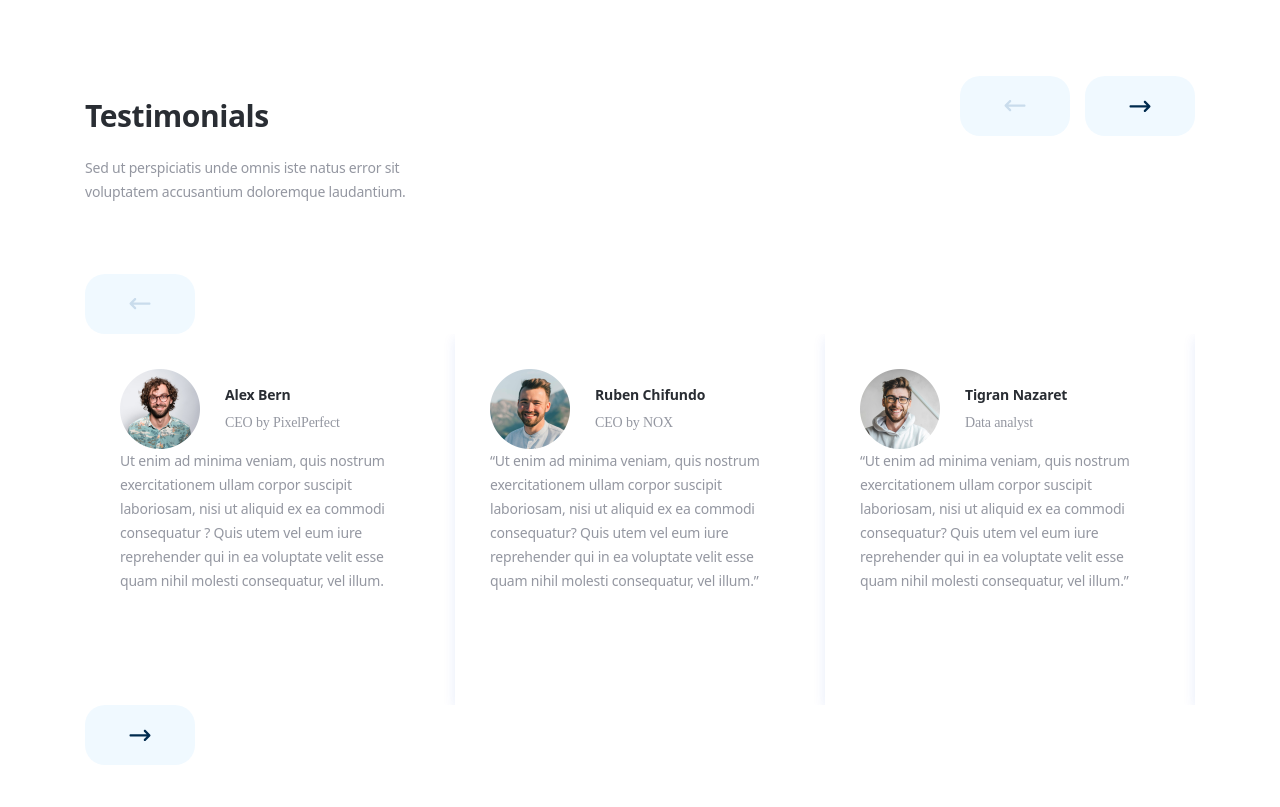
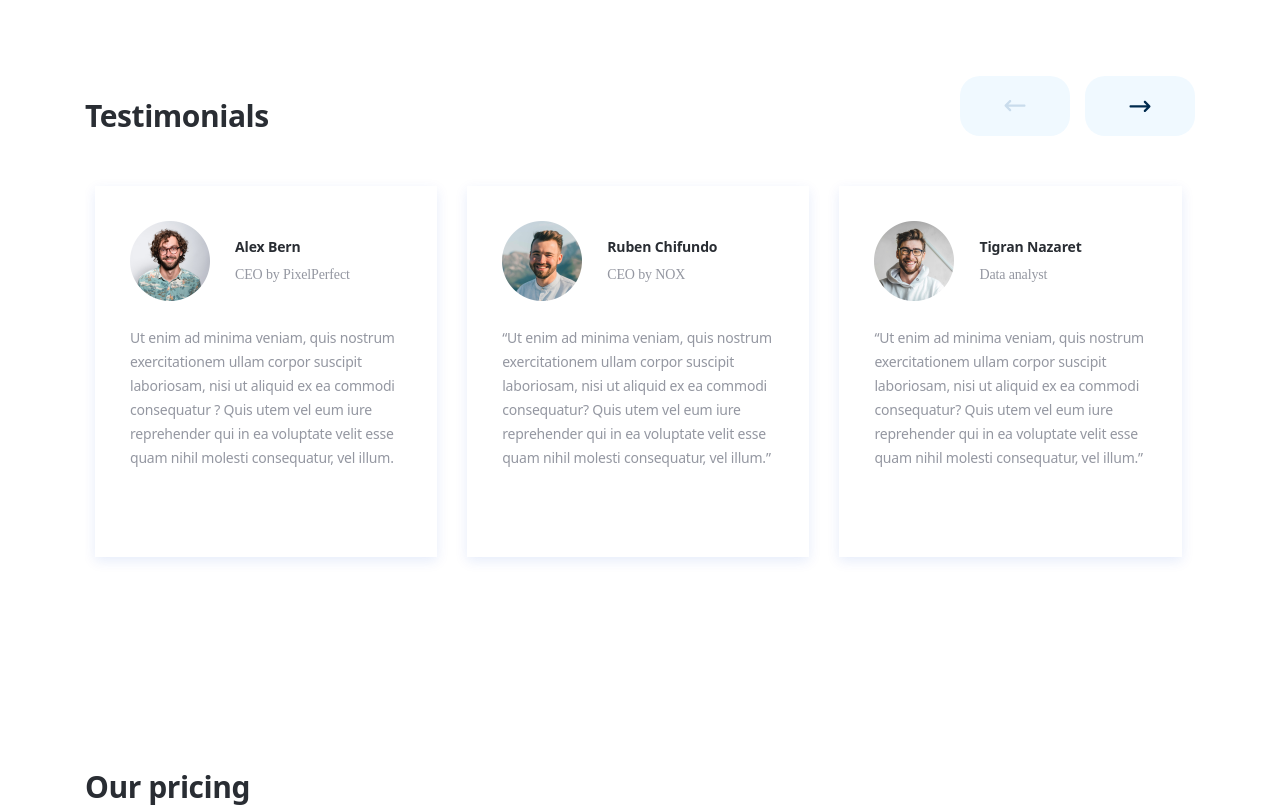
Before and after one commit to Andrei-P47/self-app, a Next.js app: page / in a window 1280 px wide. Shown: the part 3560-4367 px from the top of the page. Built offline with nearby package versions, Linux system fonts and the light colour scheme.

Commit message:
add slider for testimonials component

```diff
--- a/src/components/OurBlogBlock/index.tsx
+++ b/src/components/OurBlogBlock/index.tsx
@@ -45,7 +45,7 @@ const OurBlogBlock: NextPage = () => {
                             </ButtonNext>
                         </div>
                     </div>
-                    <div className="w-full relative  items-center justify-center">
+                    <div className="w-full relative items-center justify-center">
                         <Slider>
                             <div id="slider" className="h-full xs:h-[482px] flex flex-col xs:flex-row items-start gap-[20px] xs:gap-[20px] transition ease-out duration-700">
                                 {TestimonialsCards.map(({ id,icon,date, title, description}, index) => {
--- a/src/components/TestimonialsBlock/index.tsx
+++ b/src/components/TestimonialsBlock/index.tsx
@@ -1,52 +1,28 @@
 import type { NextPage } from 'next'
 import Image from "next/image";
+
+
+import { CarouselProvider, Slider, Slide, ButtonBack, ButtonNext } from 'pure-react-carousel';
+import "pure-react-carousel/dist/react-carousel.es.css";
 
 import {TestimonialsCards} from "../../constants/testimonialsBlock.constants";
 import {useMediaQuery} from "../useMediaQuery";
 import {useRouter} from "next/router";
-import Slider from "react-slick";
-
-function SampleNextArrow(props:any) {
-    const { onClick } = props;
-    return (
-        <button className="flex py-[8px] xs:py-[15px] px-[12px] xs:px-[40px] bg-tertiary rounded-[14px] xs:rounded-[20px] next" id="next" onClick={onClick}>
-            <svg width="30" height="30" viewBox="0 0 30 30" fill="none" xmlns="http://www.w3.org/2000/svg">
-                <path d="M25.5 15.375C25.5003 15.2058 25.4631 15.0387 25.391 14.8856C25.3189 14.7326 25.2137 14.5974 25.083 14.49L20.664 10.08C20.4531 9.86932 20.1671 9.75098 19.869 9.75098C19.5709 9.75098 19.2849 9.86932 19.074 10.08C18.9698 10.1842 18.8871 10.3079 18.8307 10.444C18.7743 10.5802 18.7452 10.7261 18.7452 10.8735C18.7452 11.0209 18.7743 11.1668 18.8307 11.3029C18.8871 11.4391 18.9698 11.5628 19.074 11.667L21.651 14.25L5.625 14.25C5.32663 14.25 5.04048 14.3685 4.8295 14.5795C4.61853 14.7905 4.5 15.0766 4.5 15.375C4.5 15.6734 4.61853 15.9595 4.8295 16.1705C5.04048 16.3815 5.32663 16.5 5.625 16.5L21.666 16.5L19.0665 19.083C18.9621 19.1872 18.8792 19.311 18.8226 19.4473C18.7661 19.5836 18.737 19.7297 18.737 19.8772C18.737 20.0248 18.7661 20.1709 18.8226 20.3072C18.8792 20.4435 18.9621 20.5673 19.0665 20.6715C19.171 20.776 19.295 20.859 19.4316 20.9155C19.5681 20.9721 19.7145 21.0013 19.8622 21.0013C20.01 21.0013 20.1564 20.9721 20.2929 20.9155C20.4295 20.859 20.5535 20.776 20.658 20.6715L25.17 16.1655C25.2753 16.0627 25.3588 15.9397 25.4155 15.8038C25.4722 15.668 25.5009 15.5222 25.5 15.375Z"
-                      fill="#002B4E"/>
-            </svg>
-        </button>
-    );
-}
-
-function SamplePrevArrow(props: any) {
-    const { onClick } = props;
-    return (
-        <button className="flex py-[8px] xs:py-[15px] px-[12px] xs:px-[40px] bg-tertiary rounded-[14px] xs:rounded-[20px] rotate-180 prev" id="prev" onClick={onClick}>
-            <svg width="30" height="30" viewBox="0 0 30 30" fill="none" xmlns="http://www.w3.org/2000/svg">
-                <path d="M25.5 15.375C25.5003 15.2058 25.4631 15.0387 25.391 14.8856C25.3189 14.7326 25.2137 14.5974 25.083 14.49L20.664 10.08C20.4531 9.86932 20.1671 9.75098 19.869 9.75098C19.5709 9.75098 19.2849 9.86932 19.074 10.08C18.9698 10.1842 18.8871 10.3079 18.8307 10.444C18.7743 10.5802 18.7452 10.7261 18.7452 10.8735C18.7452 11.0209 18.7743 11.1668 18.8307 11.3029C18.8871 11.4391 18.9698 11.5628 19.074 11.667L21.651 14.25L5.625 14.25C5.32663 14.25 5.04048 14.3685 4.8295 14.5795C4.61853 14.7905 4.5 15.0766 4.5 15.375C4.5 15.6734 4.61853 15.9595 4.8295 16.1705C5.04048 16.3815 5.32663 16.5 5.625 16.5L21.666 16.5L19.0665 19.083C18.9621 19.1872 18.8792 19.311 18.8226 19.4473C18.7661 19.5836 18.737 19.7297 18.737 19.8772C18.737 20.0248 18.7661 20.1709 18.8226 20.3072C18.8792 20.4435 18.9621 20.5673 19.0665 20.6715C19.171 20.776 19.295 20.859 19.4316 20.9155C19.5681 20.9721 19.7145 21.0013 19.8622 21.0013C20.01 21.0013 20.1564 20.9721 20.2929 20.9155C20.4295 20.859 20.5535 20.776 20.658 20.6715L25.17 16.1655C25.2753 16.0627 25.3588 15.9397 25.4155 15.8038C25.4722 15.668 25.5009 15.5222 25.5 15.375Z"
-                      fill="#C9DCEC"/>
-            </svg>
-        </button>
-    );
-}
 
 const TestimonialsBlock: NextPage = () => {
 
     const router = useRouter();
     const isBreakpoint = useMediaQuery(360)
 
-    const settings = {
-        dots: false,
-        infinite: false,
-        speed: 500,
-        slidesToShow: 3,
-        slidesToScroll: 3,
-        nextArrow: <SampleNextArrow />,
-        prevArrow: <SamplePrevArrow />
-    };
-
     return (
         <div className="container px-4 xs:px-0 xs:mx-auto w-[360px] xs:w-[1110px] my-[50px] xs:my-[120px]">
+
+            <CarouselProvider
+                naturalSlideWidth={100}
+                naturalSlideHeight={125}
+                totalSlides={9}
+                visibleSlides={isBreakpoint ? 1 : 3}
+            >
 
                 <div className="flex justify-between items-stretch">
                     {
@@ -66,22 +42,26 @@ const TestimonialsBlock: NextPage = () => {
                             </div>
                         )
                     }
-                <div className={`flex flex-row gap-[8px] xs:gap-[15px]
+                    <div className={`flex flex-row gap-[8px] xs:gap-[15px] controlBlock
                     ${router.asPath == '/about' ? 'mt-auto' : ''}
                     `}>
+                        <ButtonBack role="button" aria-label="slide backward" className="" id="prev">
                             <button className="flex py-[8px] xs:py-[15px] px-[12px] xs:px-[40px] bg-tertiary rounded-[14px] xs:rounded-[20px] rotate-180 prev" id="prev">
                                 <svg width="30" height="30" viewBox="0 0 30 30" fill="none" xmlns="http://www.w3.org/2000/svg">
                                     <path d="M25.5 15.375C25.5003 15.2058 25.4631 15.0387 25.391 14.8856C25.3189 14.7326 25.2137 14.5974 25.083 14.49L20.664 10.08C20.4531 9.86932 20.1671 9.75098 19.869 9.75098C19.5709 9.75098 19.2849 9.86932 19.074 10.08C18.9698 10.1842 18.8871 10.3079 18.8307 10.444C18.7743 10.5802 18.7452 10.7261 18.7452 10.8735C18.7452 11.0209 18.7743 11.1668 18.8307 11.3029C18.8871 11.4391 18.9698 11.5628 19.074 11.667L21.651 14.25L5.625 14.25C5.32663 14.25 5.04048 14.3685 4.8295 14.5795C4.61853 14.7905 4.5 15.0766 4.5 15.375C4.5 15.6734 4.61853 15.9595 4.8295 16.1705C5.04048 16.3815 5.32663 16.5 5.625 16.5L21.666 16.5L19.0665 19.083C18.9621 19.1872 18.8792 19.311 18.8226 19.4473C18.7661 19.5836 18.737 19.7297 18.737 19.8772C18.737 20.0248 18.7661 20.1709 18.8226 20.3072C18.8792 20.4435 18.9621 20.5673 19.0665 20.6715C19.171 20.776 19.295 20.859 19.4316 20.9155C19.5681 20.9721 19.7145 21.0013 19.8622 21.0013C20.01 21.0013 20.1564 20.9721 20.2929 20.9155C20.4295 20.859 20.5535 20.776 20.658 20.6715L25.17 16.1655C25.2753 16.0627 25.3588 15.9397 25.4155 15.8038C25.4722 15.668 25.5009 15.5222 25.5 15.375Z"
-                                  fill="#C9DCEC"/>
+                                          fill="#002B4E"/>
                                 </svg>
                             </button>
+                        </ButtonBack>
 
+                        <ButtonNext role="button" aria-label="slide forward" className="" id="next">
                             <button className="flex py-[8px] xs:py-[15px] px-[12px] xs:px-[40px] bg-tertiary rounded-[14px] xs:rounded-[20px] next" id="next">
                                 <svg width="30" height="30" viewBox="0 0 30 30" fill="none" xmlns="http://www.w3.org/2000/svg">
                                     <path d="M25.5 15.375C25.5003 15.2058 25.4631 15.0387 25.391 14.8856C25.3189 14.7326 25.2137 14.5974 25.083 14.49L20.664 10.08C20.4531 9.86932 20.1671 9.75098 19.869 9.75098C19.5709 9.75098 19.2849 9.86932 19.074 10.08C18.9698 10.1842 18.8871 10.3079 18.8307 10.444C18.7743 10.5802 18.7452 10.7261 18.7452 10.8735C18.7452 11.0209 18.7743 11.1668 18.8307 11.3029C18.8871 11.4391 18.9698 11.5628 19.074 11.667L21.651 14.25L5.625 14.25C5.32663 14.25 5.04048 14.3685 4.8295 14.5795C4.61853 14.7905 4.5 15.0766 4.5 15.375C4.5 15.6734 4.61853 15.9595 4.8295 16.1705C5.04048 16.3815 5.32663 16.5 5.625 16.5L21.666 16.5L19.0665 19.083C18.9621 19.1872 18.8792 19.311 18.8226 19.4473C18.7661 19.5836 18.737 19.7297 18.737 19.8772C18.737 20.0248 18.7661 20.1709 18.8226 20.3072C18.8792 20.4435 18.9621 20.5673 19.0665 20.6715C19.171 20.776 19.295 20.859 19.4316 20.9155C19.5681 20.9721 19.7145 21.0013 19.8622 21.0013C20.01 21.0013 20.1564 20.9721 20.2929 20.9155C20.4295 20.859 20.5535 20.776 20.658 20.6715L25.17 16.1655C25.2753 16.0627 25.3588 15.9397 25.4155 15.8038C25.4722 15.668 25.5009 15.5222 25.5 15.375Z"
                                           fill="#002B4E"/>
                                 </svg>
                             </button>
+                        </ButtonNext>
                     </div>
                 </div>
                 <div className={`block xs:hidden paragraph_3_Regular xs:paragraph_1_Regular text-gray my-[20px] ${router.asPath == '/about' ? 'block' : 'hidden'}`}>
@@ -89,19 +69,21 @@ const TestimonialsBlock: NextPage = () => {
                     voluptatem accusantium doloremque laudantium.
                 </div>
 
-            <div className={`block gap-[30px]
+
+                <Slider id="slider">
+                    <div className={` gap-[30px]  first:pl-[10px]
                     ${
-                router.asPath == '/about' ? 'grid-cols-1 xs:grid-cols-2 pt-[50px]': ' pt-[50px]'
+                        router.asPath == '/about' ? 'grid grid-cols-1 xs:grid-cols-2 pt-[50px]': 'flex flex-row pt-[50px]'
                     }
                     `}>
 
-                <Slider {...settings}>
+
                         {TestimonialsCards.map(({ id,icon,name,job,description}, index) => {
-                        if(isBreakpoint ?  index < 1 : index < TestimonialsCards.length) {
+                        // if(isBreakpoint ?  index < 1 : index < TestimonialsCards.length) {
                             if(router.asPath == '/about' ? index < 2 : index < TestimonialsCards.length){
                                 return (
-
-                                    <div className="flex flex-col xs:min-h-[371px] items-start p-[35px] gap-[25px] bg-white shadow-card-3" key={index}>
+                                    <Slide index={id} key={index}>
+                                    <div className="flex flex-col xs:min-h-[371px] items-start p-[35px] gap-[25px] bg-white shadow-card-3">
                                         <div className="flex flex-row items-center gap-[25px]">
                                             <Image
                                                 src={icon}
@@ -119,25 +101,19 @@ const TestimonialsBlock: NextPage = () => {
                                              dangerouslySetInnerHTML={{ __html: description }}>
                                         </div>
                                     </div>
+                                    </Slide>
+
                                 )
-                            }
+                            // }
 
                         }})}
-                </Slider>
-            </div>
-
-            <style jsx>{`
-                 .hidden {
-                  display: block;
-                }
-                @media (max-width: 360px) {
-                    .hidden {
-                      display: none;
-                    }
-                }
-      `}</style>
 
 
+
+                </div>
+                </Slider>
+
+            </CarouselProvider>
         </div>
     )
 }
```
Lines whose indentation alone changed are shown as unchanged.
